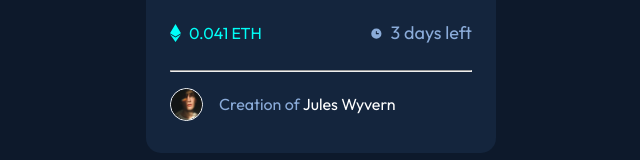
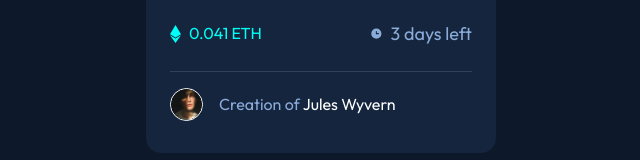
Before and after one commit to JMBeltranDev/ntf-preview-card, a plain HTML site: page index.html in a window 1280 px wide. Shown: the part 550-710 px from the top of the page, without its empty margins (319-959 px from the left). Drawn offline with Linux system fonts and the light colour scheme.

Commit message:
Update style.css

```diff
--- a/style.css
+++ b/style.css
@@ -126,7 +126,9 @@ body {
   font-weight: var(--fw-caption-bold);
 }
 hr {
-  color: var(--clr-line);
+  height: 1px;
+  border: none;
+  background-color: var(--clr-line);
   margin-bottom: 1rem;
 }
 .card-creator {
```
